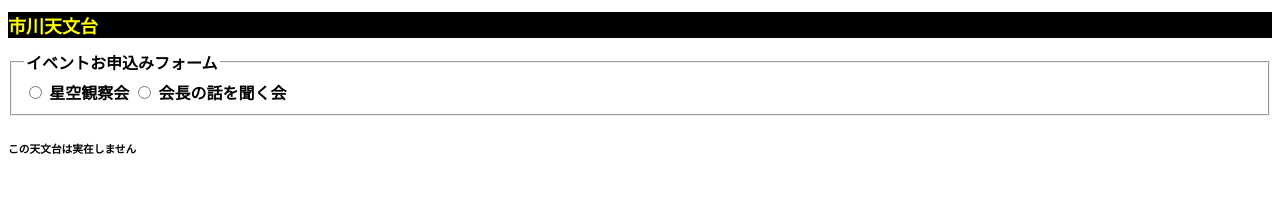
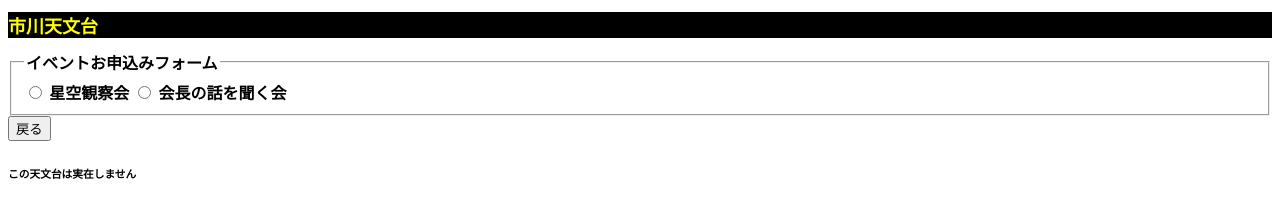
Before and after one commit to ick2322030/prg20241118, a plain HTML site: page app.html in a window 1280 px wide. Drawn offline with Linux system fonts and the light colour scheme.

Commit message:
八矢　凰丞

```diff
--- a/app.html
+++ b/app.html
@@ -20,6 +20,7 @@
             <label for="contactchoice2">会長の話を聞く会</label>
         </div>
     </fieldset>
+    <button onclick="location.href='./indx.html'">戻る</button>
 </form>
       <h6>この天文台は実在しません</h6>
     </body>
```
